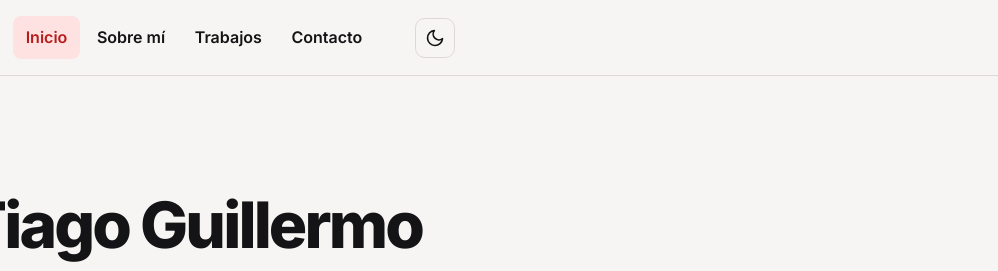
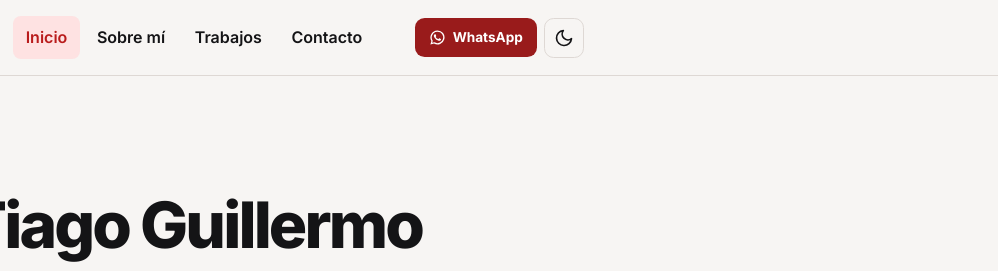
Before and after one commit to guillermodxd49-alt/Miportafolio, a plain HTML site: page index.html in a window 1280 px wide. Shown: the top 271 px of the page, 282-1280 px from the left. Drawn offline with Linux system fonts and the light colour scheme.

Commit message:
Add WhatsApp button to header and remove Instagram link

```diff
--- a/index.html
+++ b/index.html
@@ -78,6 +78,18 @@
       </nav>
 
       <div class="header-acciones">
+        <!-- Botón directo a WhatsApp en el encabezado -->
+        <a class="btn-whatsapp-header"
+           href="https://wa.me/5493764589570?text=hola%20vengo%20de%20la%20web"
+           target="_blank" rel="noopener noreferrer"
+           aria-label="Escribirme por WhatsApp (se abre en pestaña nueva)"
+           title="Escribime por WhatsApp">
+          <svg viewBox="0 0 24 24" fill="currentColor" aria-hidden="true">
+            <path d="M12.04 2a10 10 0 0 0-8.6 15.04L2 22l5.1-1.4A10 10 0 1 0 12.04 2zm0 18.2a8.2 8.2 0 0 1-4.18-1.14l-.3-.18-3 .79.8-2.93-.2-.31a8.2 8.2 0 1 1 6.88 3.77zm4.5-6.1c-.25-.12-1.46-.72-1.69-.8-.23-.08-.4-.12-.57.12-.17.25-.65.8-.79.97-.15.17-.29.19-.54.06-.25-.12-1.04-.38-1.98-1.22-.73-.65-1.23-1.46-1.37-1.71-.14-.25-.01-.38.11-.5.11-.11.25-.29.37-.44.13-.14.17-.25.25-.42.08-.17.04-.31-.02-.44-.06-.12-.57-1.37-.78-1.88-.2-.5-.41-.43-.57-.44h-.49c-.17 0-.44.06-.67.31-.23.25-.88.86-.88 2.1s.9 2.44 1.03 2.61c.13.17 1.78 2.71 4.31 3.8.6.26 1.07.42 1.44.54.6.19 1.15.16 1.58.1.48-.07 1.46-.6 1.67-1.17.2-.58.2-1.07.14-1.18-.06-.1-.23-.16-.48-.28z"></path>
+          </svg>
+          <span>WhatsApp</span>
+        </a>
+
         <!-- Botón de tema: el texto visible cambia con JS -->
         <button class="icon-btn theme-toggle" id="theme-toggle" type="button"
                 aria-pressed="false" aria-label="Activar modo oscuro" title="Cambiar tema">
@@ -332,7 +344,6 @@
         <ul class="redes">
           <li><a href="https://www.linkedin.com/in/tiago-guillermo-leiva/" target="_blank" rel="noopener noreferrer">LinkedIn</a></li>
           <li><a href="https://github.com/guishealfa" target="_blank" rel="noopener noreferrer">GitHub</a></li>
-          <li><a href="https://www.instagram.com/gsesion_12?hvrq=Y3lndjFzcjg1aWJh" target="_blank" rel="noopener noreferrer">Instagram</a></li>
         </ul>
         <p class="form-estado" id="footer-estado" role="status"></p>
       </div>
--- a/styles.css
+++ b/styles.css
@@ -178,6 +178,19 @@ strong { color: var(--texto); }
 
 .header-acciones { display: flex; align-items: center; gap: .4rem; margin-left: auto; }
 
+/* Botón de WhatsApp en el encabezado */
+.btn-whatsapp-header {
+  display: inline-flex; align-items: center; gap: .4rem;
+  padding: .5rem .75rem; border-radius: .6rem;
+  background: var(--acento-fuerte); color: var(--acento-texto);
+  font-size: .85rem; font-weight: 700; text-decoration: none;
+  transition: filter .2s ease, transform .2s ease;
+}
+.btn-whatsapp-header:hover { filter: brightness(1.08); color: var(--acento-texto); transform: translateY(-1px); }
+.btn-whatsapp-header:focus-visible { outline-color: var(--acento); }
+.btn-whatsapp-header svg { width: 1.05rem; height: 1.05rem; flex: none; }
+.btn-whatsapp-header span { display: none; } /* en móvil solo el icono */
+
 .icon-btn {
   display: grid; place-items: center; width: 2.5rem; height: 2.5rem;
   background: transparent; color: var(--texto); border: 1px solid var(--borde);
@@ -350,6 +363,8 @@ strong { color: var(--texto); }
   .site-nav a { padding: .5rem .8rem; }
   .menu-toggle, .js .menu-toggle { display: none; }
   .header-acciones { margin-left: 1.5rem; }
+  .btn-whatsapp-header { padding-inline: .9rem; }
+  .btn-whatsapp-header span { display: inline; }
   .section { padding-block: 6rem; }
   .hero { padding-block: 5rem 6rem; }
   .hero-texto { max-width: 46rem; }
```
